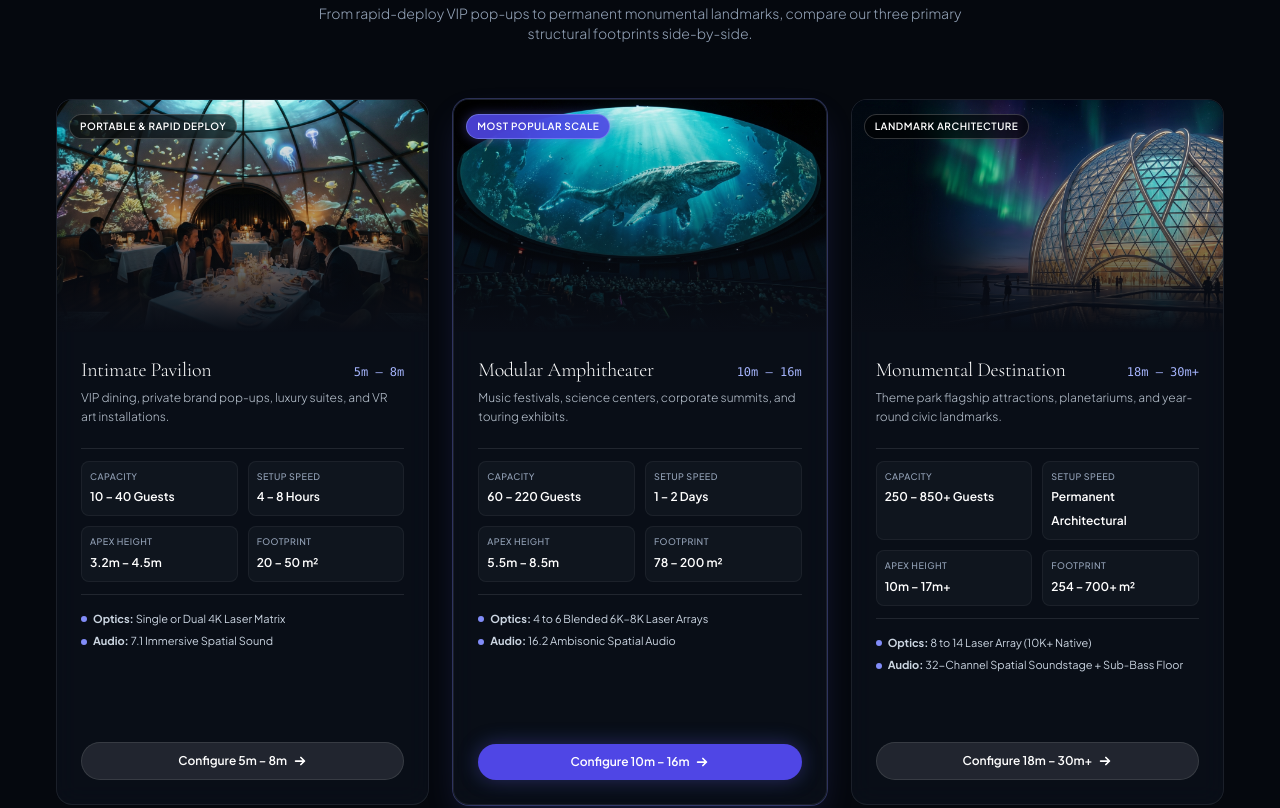
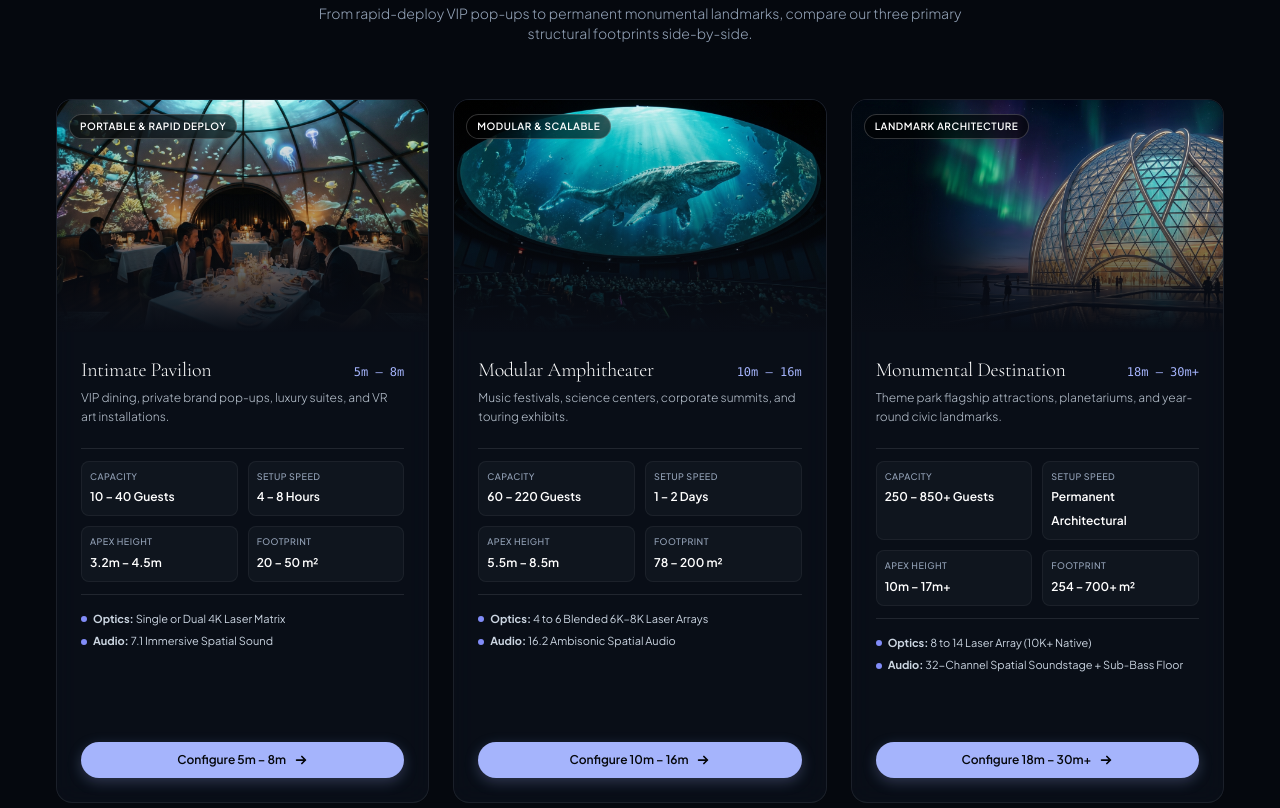
Before and after one commit to amanfarhan/arora_dorms, a Next.js app: page /solutions in a window 1280 px wide. Shown: the part 2439-3247 px from the top of the page. Built offline with nearby package versions, Linux system fonts and the light colour scheme.

Commit message:
Fix scale cards: remove continuous glow from middle card and apply uniform styling and hover effects across all cards

```diff
--- a/src/app/solutions/page.tsx
+++ b/src/app/solutions/page.tsx
@@ -21,7 +21,6 @@ export default function Page() {
       idealFor: "VIP dining, private brand pop-ups, luxury suites, and VR art installations.",
       image: "/images/dining_immersive_dome.jpg",
       badge: "Portable & Rapid Deploy",
-      highlight: false,
     },
     {
       id: "modular",
@@ -36,8 +35,7 @@ export default function Page() {
       audio: "16.2 Ambisonic Spatial Audio",
       idealFor: "Music festivals, science centers, corporate summits, and touring exhibits.",
       image: "/images/entertainment_marine_dome.jpg",
-      badge: "Most Popular Scale",
-      highlight: true,
+      badge: "Modular & Scalable",
     },
     {
       id: "monumental",
@@ -53,7 +51,6 @@ export default function Page() {
       idealFor: "Theme park flagship attractions, planetariums, and year-round civic landmarks.",
       image: "/images/about_hero_monumental_dome.jpg",
       badge: "Landmark Architecture",
-      highlight: false,
     },
   ];
 
@@ -680,11 +677,7 @@ export default function Page() {
             {domeScales.map((scale) => (
               <div
                 key={scale.id}
-                className={`glass-card rounded-2xl overflow-hidden flex flex-col justify-between transition-all duration-300 hover:-translate-y-1 relative ${
-                  scale.highlight
-                    ? "border-indigo-400/50 shadow-[0_15px_35px_-10px_rgba(99,102,241,0.25)] ring-1 ring-indigo-400/30"
-                    : "border-white/10 hover:border-white/20"
-                }`}
+                className="glass-card rounded-2xl overflow-hidden flex flex-col justify-between transition-all duration-300 hover:-translate-y-1 relative border border-white/10 hover:border-indigo-400/50 hover:shadow-[0_15px_35px_-10px_rgba(99,102,241,0.25)] group"
               >
                 <div>
                   {/* Aspect-Ratio Matched 16:10 Photo Header */}
@@ -692,17 +685,11 @@ export default function Page() {
                     <img
                       src={scale.image}
                       alt={scale.name}
-                      className="w-full h-full object-cover object-center transform transition-transform duration-500 hover:scale-105"
+                      className="w-full h-full object-cover object-center transform transition-transform duration-500 group-hover:scale-105"
                     />
                     <div className="absolute inset-0 bg-gradient-to-t from-[#090d16] via-[#090d16]/30 to-transparent"></div>
                     <div className="absolute top-3 left-3">
-                      <span
-                        className={`inline-block text-[10px] font-semibold uppercase tracking-wider px-2.5 py-1 rounded-full backdrop-blur-md text-white border ${
-                          scale.highlight
-                            ? "bg-indigo-600/90 border-indigo-300/40 shadow-[0_0_12px_rgba(99,102,241,0.4)]"
-                            : "bg-black/60 border-white/20"
-                        }`}
-                      >
+                      <span className="inline-block text-[10px] font-semibold uppercase tracking-wider px-2.5 py-1 rounded-full bg-black/60 backdrop-blur-md text-white border border-white/20">
                         {scale.badge}
                       </span>
                     </div>
@@ -761,11 +748,7 @@ export default function Page() {
                 <div className="p-5 sm:p-6 pt-0">
                   <Link
                     href={`/start-a-project?scale=${scale.id}`}
-                    className={`w-full py-2.5 px-4 rounded-full text-xs font-semibold flex items-center justify-center gap-1.5 transition-all duration-300 ${
-                      scale.highlight
-                        ? "bg-indigo-600 hover:bg-indigo-500 text-white shadow-[0_0_20px_rgba(99,102,241,0.35)]"
-                        : "bg-white/10 hover:bg-white/20 text-white border border-white/10"
-                    }`}
+                    className="aurora-btn-primary w-full py-2.5 px-4 text-xs font-semibold flex items-center justify-center gap-1.5 transition-all duration-300"
                   >
                     <span>Configure {scale.diameter}</span>
                     <svg className="w-3.5 h-3.5" fill="none" stroke="currentColor" viewBox="0 0 16 16">
```
